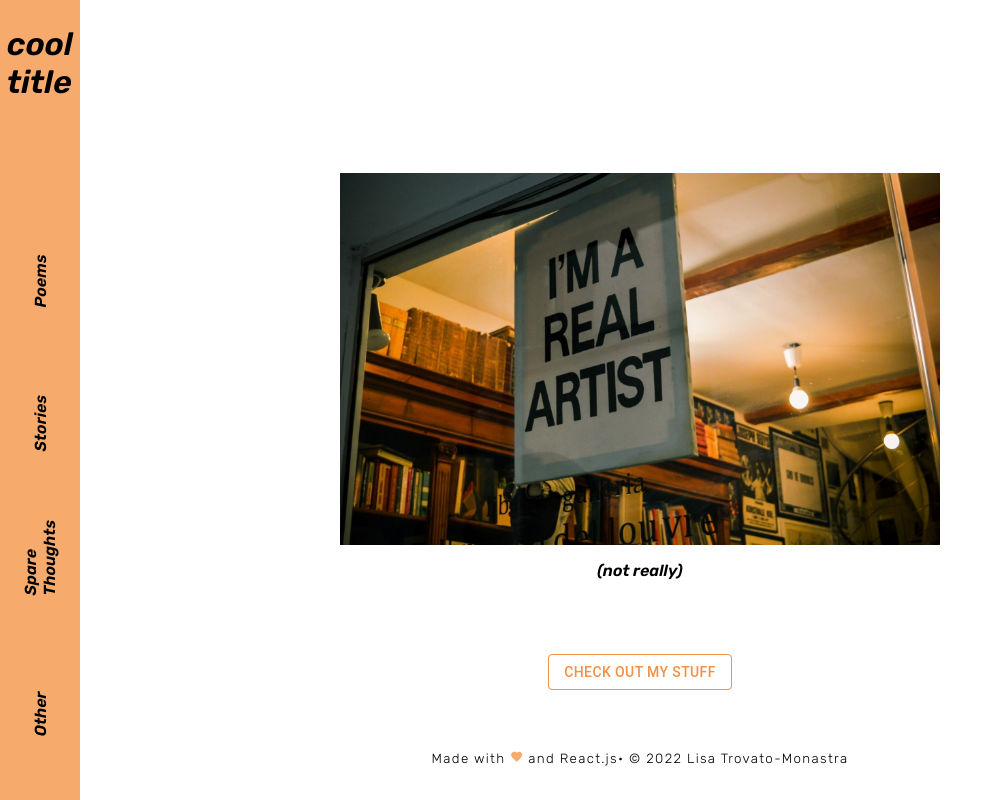
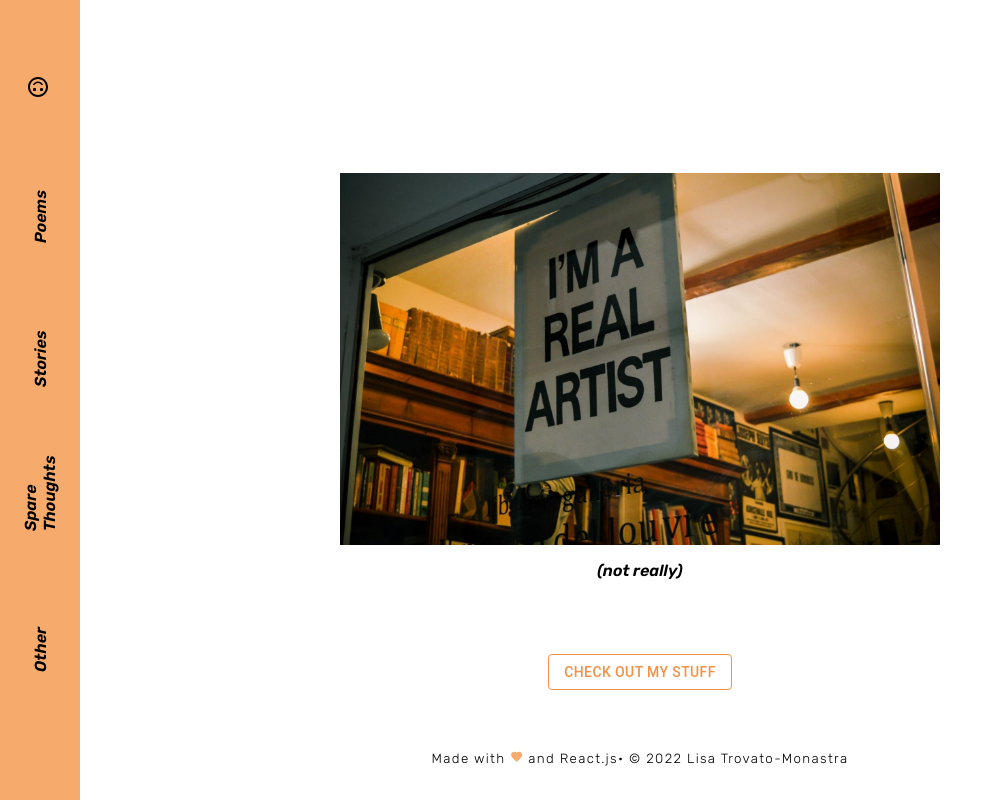
Before and after one commit to not-productive-yet/not-productive-yet-website, a React (Create React App) app: page /#/ in a window 1280 px wide. Shown: the whole page, without its empty margins (0-996 px from the left). Built offline with nearby package versions, Linux system fonts and the light colour scheme.

Commit message:
navbar refactoring, added temporary logo

```diff
--- a/src/assets/styles/common.css
+++ b/src/assets/styles/common.css
@@ -1,4 +1,4 @@
-/* nav */
+/*---------- nav ----------*/
 .nav > .MuiPaper-root {
   background-color: var(--nav-orange) !important;
 }
@@ -17,10 +17,9 @@
   color: var(--nav-hover-offwhite);
 }
 
-.nav-link.title:hover {
+.nav-logo:hover {
   color: var(--black) !important;
 }
-
 /* mobile only */
 @media only screen and (max-width: 800px) {
   .nav-list {
@@ -57,13 +56,12 @@
   .MuiListItem-root {
     margin: 2em !important;
   }
-  .nav-link.title {
-    rotate: 90deg;
-    margin-left: 140%;
+  .nav-logo {
+    rotate: 270deg;
   }
 }
 
-/* pages */
+/*---------- pages ----------*/
 .page-title {
   margin-top: 5%;
   font-size: 30pt;
@@ -81,7 +79,7 @@
     margin-left: auto !important;
   }
 }
-/* footer */
+/*---------- footer ----------*/
 footer {
   text-align: center;
   font-weight: 300;
--- a/src/components/NavList.js
+++ b/src/components/NavList.js
@@ -1,18 +1,38 @@
 import { List, ListItem } from "@mui/material";
 import { Link } from "react-router-dom";
+import SentimentSatisfiedAltIcon from "@mui/icons-material/SentimentSatisfiedAlt";
+
+const navListItems = [
+  {
+    text: "Poems",
+    link: "/poems",
+  },
+  {
+    text: "Stories",
+    link: "",
+  },
+  {
+    text: "Spare Thoughts",
+    link: "",
+  },
+  {
+    text: "Other",
+    link: "",
+  },
+];
 
 export default function NavList() {
   return (
     <List className="nav-list">
       <ListItem>
-        <Link className="nav-link title" to="/">
-          <h1>cool title</h1>
+        <Link className="nav-link" to="/">
+          <SentimentSatisfiedAltIcon className="nav-logo" />
         </Link>
       </ListItem>
-      {["Poems", "Stories", "Spare Thoughts", "Other"].map((text, index) => (
-        <ListItem button key={text}>
-          <Link className="nav-link" to="/poems">
-            {text}
+      {navListItems.map((item) => (
+        <ListItem button key={item.text}>
+          <Link className="nav-link" to={item.link}>
+            {item.text}
           </Link>
         </ListItem>
       ))}
```
